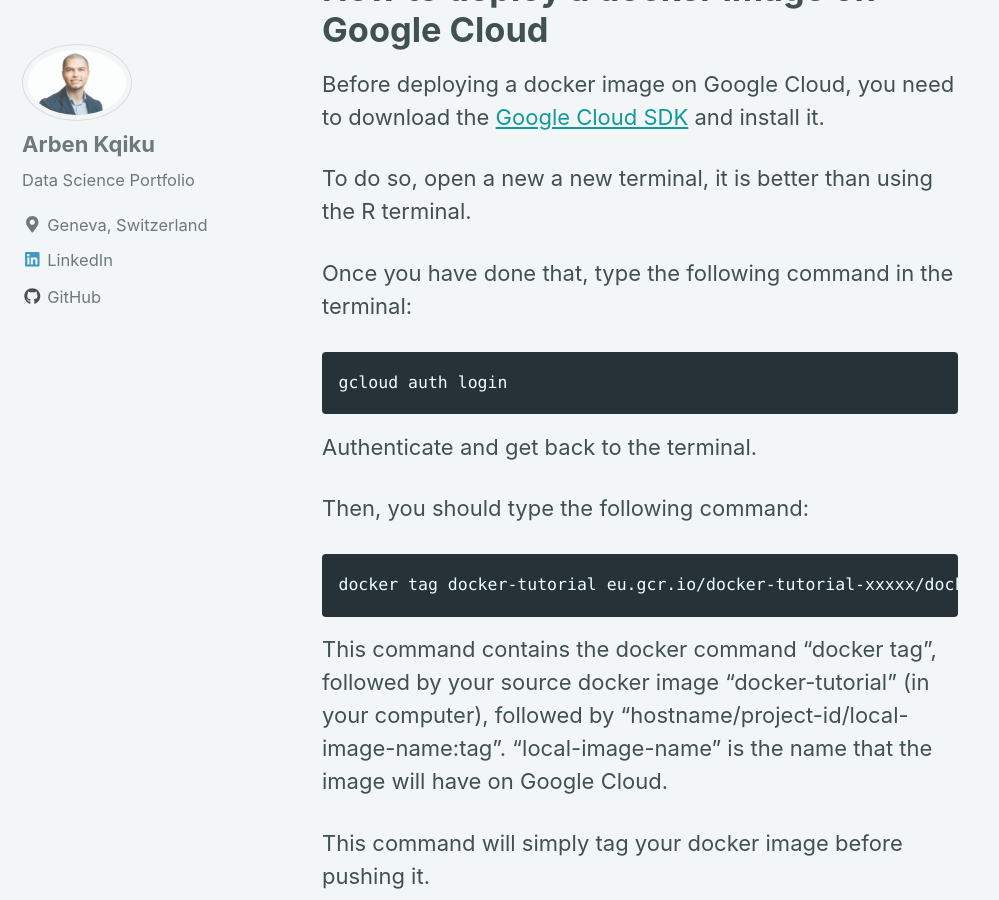
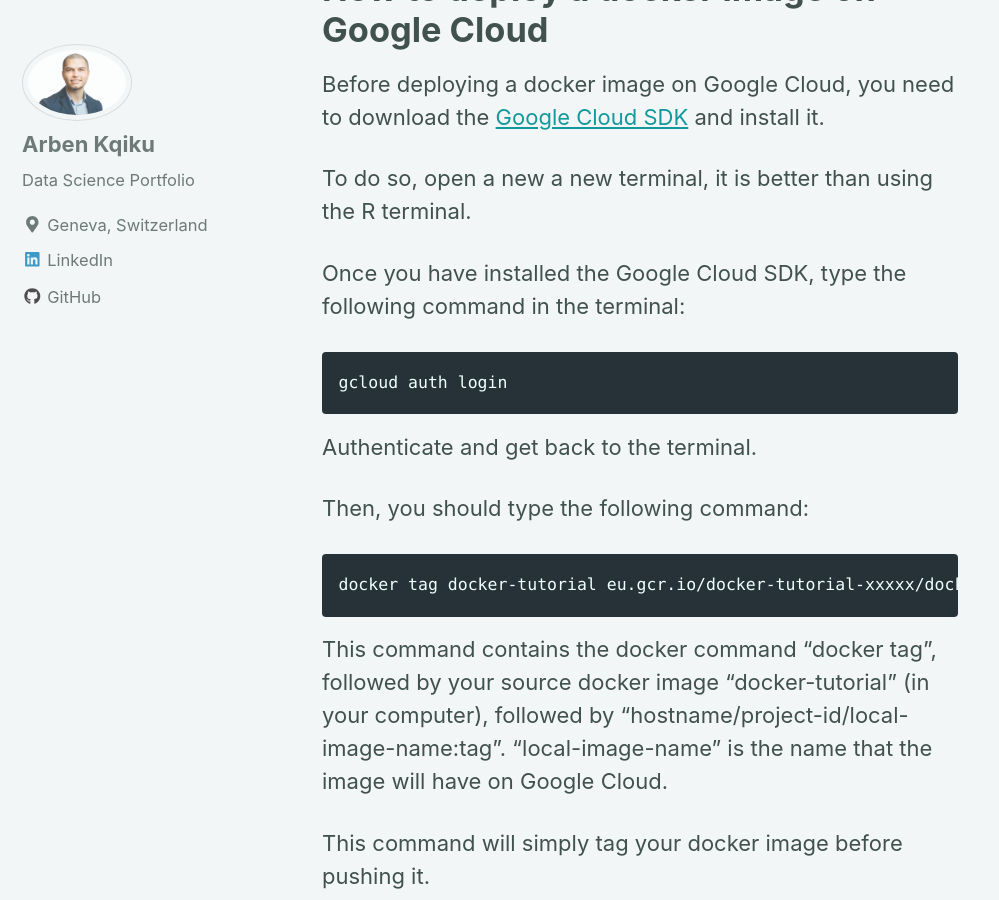
Before and after one commit to ArbenKqiku/arbenkqiku.github.io, a Jekyll site: the page built from _posts/2020-05-09-create-docker-image-deploy-cloud.md, in a window 1280 px wide and 900 px high, scrolled down 24445 px. Shown: the whole window, without its empty margins (0-999 px from the left). Built offline with Jekyll 4.4.1, drawn with Linux system fonts in a browser that asks for light colours; nearby versions of some CDN libraries.

Commit message:
Update 2020-05-09-create-docker-image-deploy-cloud.md

````diff
--- a/_posts/2020-05-09-create-docker-image-deploy-cloud.md
+++ b/_posts/2020-05-09-create-docker-image-deploy-cloud.md
@@ -398,7 +398,7 @@
 
 To do so, open a new a new terminal, it is better than using the R terminal.
 
-Once you have done that, type the following command in the terminal:
+Once you have installed the Google Cloud SDK, type the following command in the terminal:
 
 ```
 gcloud auth login
````
